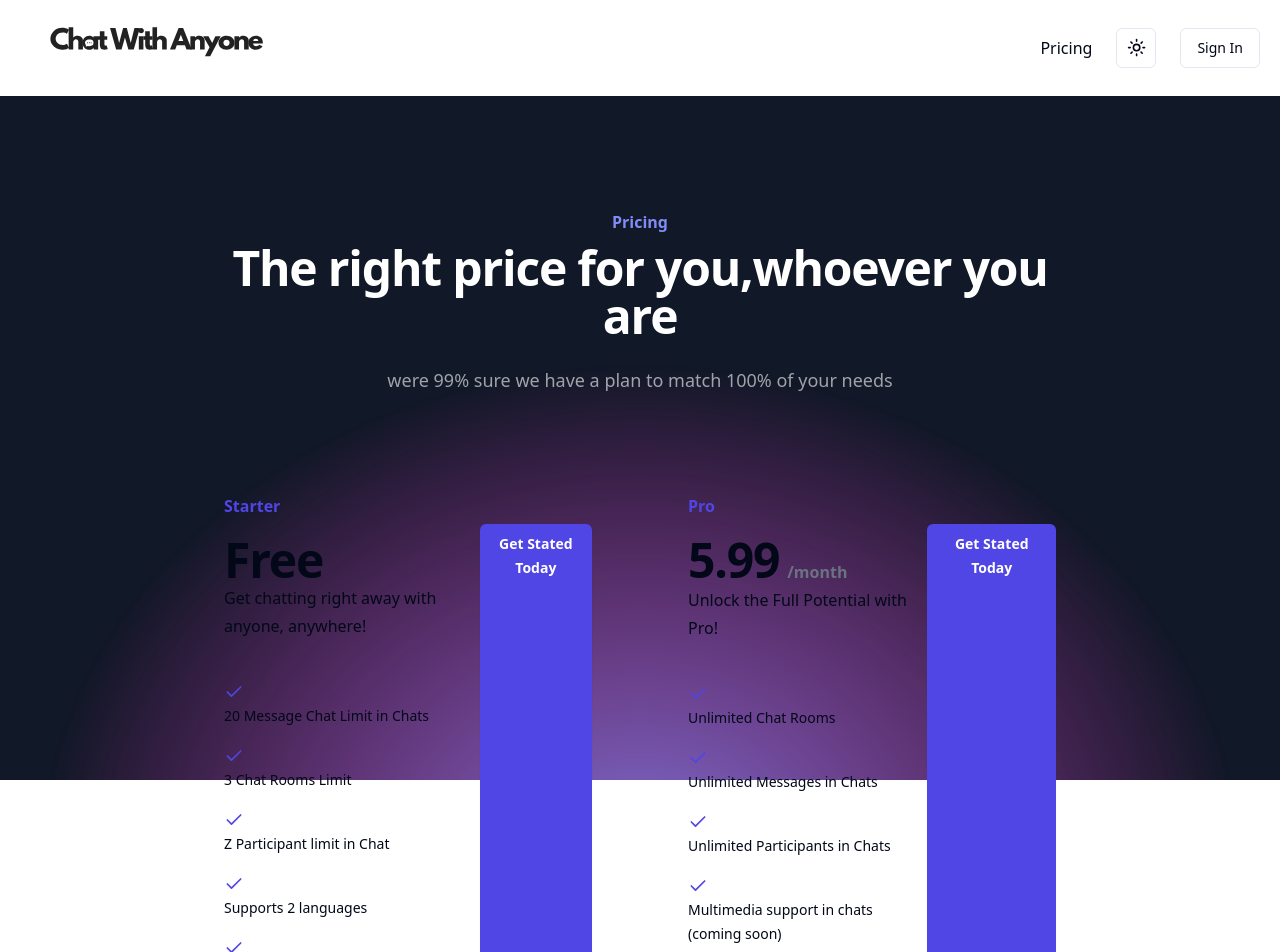
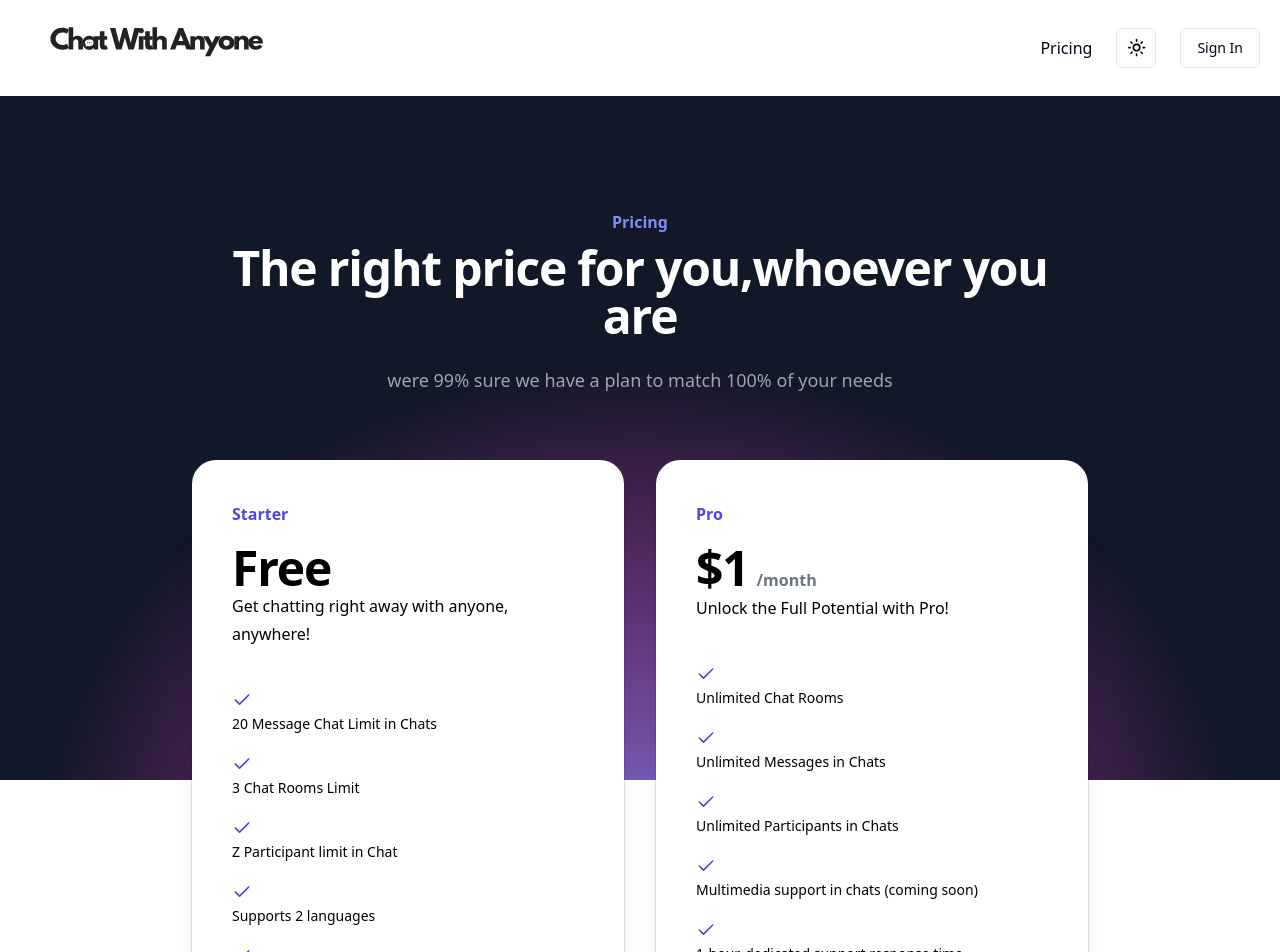
Before and after one commit to mo7medhasan/chat-with-anyone, a Next.js app: page /pricing in a window 1280 px wide. Shown: the top 952 px of the page. Built offline with nearby package versions, Linux system fonts and the light colour scheme; no server answers.

Commit message:
update:code

```diff
--- a/components/PricingCards.tsx
+++ b/components/PricingCards.tsx
@@ -5,7 +5,7 @@ import CheckoutButton from './CheckoutButton';
 const tiers = [
   {
     name: "Starter",
-    id: "starter_ID",
+    id: null,
     href: "",
     priceMonthly: null,
     description: "Get chatting right away with anyone, anywhere!",
@@ -19,9 +19,9 @@ const tiers = [
   },
   {
     name: "Pro",
-    id: "si_OnlcsLNQYBMVZV",
-    href: "",
-    priceMonthly: "5.99",
+    id: "pro",
+    href: "#",
+    priceMonthly: "$1",
     description: "Unlock the Full Potential with Pro!",
     features: [
       "Unlimited Chat Rooms",
@@ -39,9 +39,8 @@ function PricingCards({ redirect }: { redirect: boolean }) {
     <div>
       <div className='mx-auto grid max-w-md grid-cols-1 gap-8 lg:max-w-4xl lg:grid-cols-2 '>
         {tiers.map(tier => (<div key={tier.id}
-          className='flex flex—col justify—between rounded—3xl
-      ring—1 p-8 ring—gray-900/10 sm:p-10"
-      bg—white shadow—xl'>
+          className='flex flex—col justify-between bg-white rounded-3xl  text-black
+      ring-1 p-8 ring-gray-900/10 sm:p-10  shadow-xl'>
           <div>
             <h3
               id={tier.id + tier.name}
@@ -80,7 +79,6 @@ function PricingCards({ redirect }: { redirect: boolean }) {
                 </li>
               ))}
             </ul>
-          </div>
           {redirect ? (
             <Link href={'/register'} className="mt-8 block rounded-md bg-indigo-600 px-3.5 py-2
             text-center text-sm font-semibold leading-6 text-white shadow-sm hover:bg-indigo-500 focus-visible:outline
@@ -88,6 +86,7 @@ function PricingCards({ redirect }: { redirect: boolean }) {
               Get Stated Today
             </Link>
           ) : (tier.id && <CheckoutButton />)}
+          </div>
         </div>))}
       </div>
     </div>
```
Also changed, not shown: components/FirebaseAuthProvider.tsx (+5 -5 lines).
